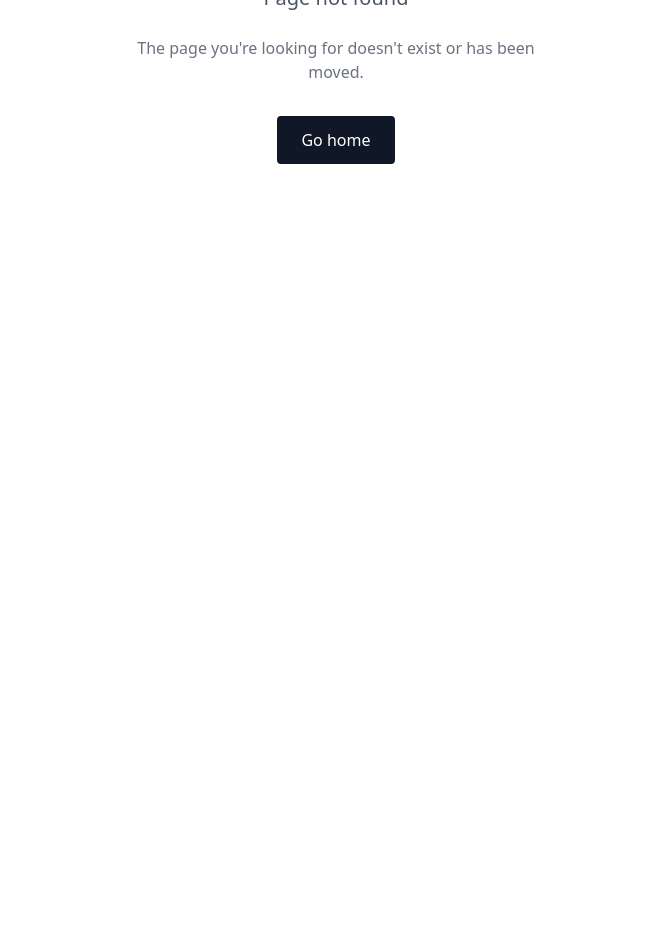
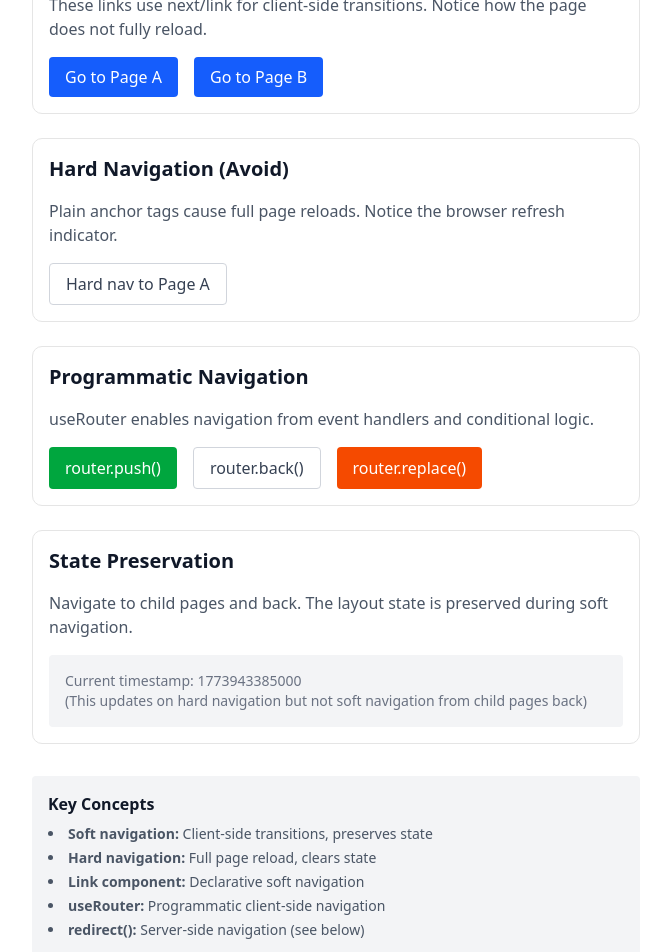
Before and after one commit to kenLovesToCode/nextjs-foundations, a Next.js app in the folder apps/web/: page /nav-demo in a window 1280 px wide. Before the commit this address had no page. Shown: the part 160-1112 px from the top of the page, without its empty margins (304-975 px from the left). Before the commit the page ends 800 px from the top, so only its background shows below. Built offline with nearby package versions, Linux system fonts and the light colour scheme.

Commit message:
feat(core): implement soft navigation via next/link

```diff
--- /dev/null
+++ b/apps/web/src/app/nav-demo/navigation-buttons.tsx
@@ -0,0 +1,41 @@
+"use client";
+
+// Client component for programmatic navigation with useRouter
+// Must be a Client Component because useRouter uses React hooks
+
+import { useRouter } from "next/navigation";
+
+export function NavigationButtons() {
+  const router = useRouter();
+
+  return (
+    <div className="flex gap-4">
+      {/* push: adds to history stack */}
+      <button
+        type="button"
+        onClick={() => router.push("/nav-demo/page-a")}
+        className="rounded bg-green-600 px-4 py-2 text-white hover:bg-green-700"
+      >
+        router.push()
+      </button>
+
+      {/* back: navigate to previous history entry */}
+      <button
+        type="button"
+        onClick={() => router.back()}
+        className="rounded border border-gray-300 px-4 py-2 text-gray-700 hover:bg-gray-50"
+      >
+        router.back()
+      </button>
+
+      {/* replace: replaces current history entry (no back button) */}
+      <button
+        type="button"
+        onClick={() => router.replace("/nav-demo/page-b")}
+        className="rounded bg-orange-600 px-4 py-2 text-white hover:bg-orange-700"
+      >
+        router.replace()
+      </button>
+    </div>
+  );
+}
--- /dev/null
+++ b/apps/web/src/app/nav-demo/page-a/page.tsx
@@ -0,0 +1,26 @@
+import Link from "next/link";
+
+export default function PageA() {
+  return (
+    <main className="mx-auto max-w-2xl p-8">
+      <h1 className="mb-4 font-bold text-2xl">Page A</h1>
+      <p className="mb-6 text-gray-600">
+        You navigated here via soft navigation. The layout was preserved.
+      </p>
+      <nav className="flex gap-4">
+        <Link
+          href="/nav-demo"
+          className="rounded bg-blue-600 px-4 py-2 text-white hover:bg-blue-700"
+        >
+          Back to Demo
+        </Link>
+        <Link
+          href="/nav-demo/page-b"
+          className="rounded bg-blue-600 px-4 py-2 text-white hover:bg-blue-700"
+        >
+          Go to Page B
+        </Link>
+      </nav>
+    </main>
+  );
+}
--- /dev/null
+++ b/apps/web/src/app/nav-demo/page-b/page.tsx
@@ -0,0 +1,26 @@
+import Link from "next/link";
+
+export default function PageB() {
+  return (
+    <main className="mx-auto max-w-2xl p-8">
+      <h1 className="mb-4 font-bold text-2xl">Page B</h1>
+      <p className="mb-6 text-gray-600">
+        You navigated here via soft navigation. The layout was preserved.
+      </p>
+      <nav className="flex gap-4">
+        <Link
+          href="/nav-demo"
+          className="rounded bg-blue-600 px-4 py-2 text-white hover:bg-blue-700"
+        >
+          Back to Demo
+        </Link>
+        <Link
+          href="/nav-demo/page-a"
+          className="rounded bg-blue-600 px-4 py-2 text-white hover:bg-blue-700"
+        >
+          Go to Page A
+        </Link>
+      </nav>
+    </main>
+  );
+}
--- /dev/null
+++ b/apps/web/src/app/nav-demo/page.tsx
@@ -0,0 +1,114 @@
+// Lesson 2.6: Navigation Semantics
+// Demonstrates soft navigation with next/link and useRouter
+
+import Link from "next/link";
+import { connection } from "next/server";
+import { NavigationButtons } from "./navigation-buttons";
+
+export default async function NavDemoPage() {
+  await connection(); // Opt out of prerendering - Date.now() needs request time
+  return (
+    <main className="mx-auto max-w-2xl p-8">
+      <h1 className="mb-6 font-bold text-3xl">Navigation Demo</h1>
+
+      <div className="space-y-6">
+        {/* Link Component - Soft Navigation */}
+        <section className="rounded-lg border p-4">
+          <h2 className="mb-4 font-semibold text-xl">
+            Soft Navigation with Link
+          </h2>
+          <p className="mb-4 text-gray-600">
+            These links use next/link for client-side transitions. Notice how
+            the page does not fully reload.
+          </p>
+          <nav className="flex gap-4">
+            <Link
+              href="/nav-demo/page-a"
+              className="rounded bg-blue-600 px-4 py-2 text-white hover:bg-blue-700"
+            >
+              Go to Page A
+            </Link>
+            <Link
+              href="/nav-demo/page-b"
+              className="rounded bg-blue-600 px-4 py-2 text-white hover:bg-blue-700"
+            >
+              Go to Page B
+            </Link>
+          </nav>
+        </section>
+
+        {/* Hard Navigation Comparison */}
+        <section className="rounded-lg border p-4">
+          <h2 className="mb-4 font-semibold text-xl">
+            Hard Navigation (Avoid)
+          </h2>
+          <p className="mb-4 text-gray-600">
+            Plain anchor tags cause full page reloads. Notice the browser
+            refresh indicator.
+          </p>
+          <nav className="flex gap-4">
+            <a
+              href="/nav-demo/page-a"
+              className="rounded border border-gray-300 px-4 py-2 text-gray-700 hover:bg-gray-50"
+            >
+              Hard nav to Page A
+            </a>
+          </nav>
+        </section>
+
+        {/* Programmatic Navigation with useRouter */}
+        <section className="rounded-lg border p-4">
+          <h2 className="mb-4 font-semibold text-xl">
+            Programmatic Navigation
+          </h2>
+          <p className="mb-4 text-gray-600">
+            useRouter enables navigation from event handlers and conditional
+            logic.
+          </p>
+          <NavigationButtons />
+        </section>
+
+        {/* State Preservation Demo */}
+        <section className="rounded-lg border p-4">
+          <h2 className="mb-4 font-semibold text-xl">State Preservation</h2>
+          <p className="mb-4 text-gray-600">
+            Navigate to child pages and back. The layout state is preserved
+            during soft navigation.
+          </p>
+          <div className="rounded bg-gray-100 p-4">
+            <p className="text-gray-500 text-sm">
+              Current timestamp: {Date.now()}
+            </p>
+            <p className="text-gray-500 text-sm">
+              (This updates on hard navigation but not soft navigation from
+              child pages back)
+            </p>
+          </div>
+        </section>
+      </div>
+
+      {/* Key concepts summary */}
+      <div className="mt-8 rounded bg-gray-100 p-4">
+        <h3 className="mb-2 font-semibold">Key Concepts</h3>
+        <ul className="list-inside list-disc space-y-1 text-gray-600 text-sm">
+          <li>
+            <strong>Soft navigation:</strong> Client-side transitions, preserves
+            state
+          </li>
+          <li>
+            <strong>Hard navigation:</strong> Full page reload, clears state
+          </li>
+          <li>
+            <strong>Link component:</strong> Declarative soft navigation
+          </li>
+          <li>
+            <strong>useRouter:</strong> Programmatic client-side navigation
+          </li>
+          <li>
+            <strong>redirect():</strong> Server-side navigation (see below)
+          </li>
+        </ul>
+      </div>
+    </main>
+  );
+}
--- /dev/null
+++ b/apps/web/src/app/posts/new/actions.ts
@@ -0,0 +1,21 @@
+"use server";
+
+import { redirect } from "next/navigation";
+import { revalidatePath } from "next/cache";
+
+export async function createPost(formData: FormData) {
+  const title = formData.get("title") as string;
+  const content = formData.get("content") as string;
+
+  // Save to database
+//   const post = await db.post.create({
+//     data: { title, content },
+//   });
+
+  // Revalidate the posts list so it shows the new post
+  revalidatePath("/posts");
+
+  // Redirect to the newly created post
+  // Server Actions use 303 status code by default
+//   redirect(`/posts/${post.slug}`);
+}
--- /dev/null
+++ b/apps/web/src/app/protected/page.tsx
@@ -0,0 +1,19 @@
+// Server-side redirect for authentication
+// import { redirect } from "next/navigation";
+// import { getSession } from "@/lib/auth";
+
+export default async function ProtectedPage() {
+  //   const session = await getSession();
+
+  // Redirect unauthenticated users to login
+  //   if (!session) {
+  //     redirect("/login");
+  //   }
+
+  return (
+    <main className="mx-auto max-w-2xl p-8">
+      <h1 className="mb-4 font-bold text-2xl">Protected Content</h1>
+      {/* <p>Welcome, {session.user.name}!</p> */}
+    </main>
+  );
+}
```
